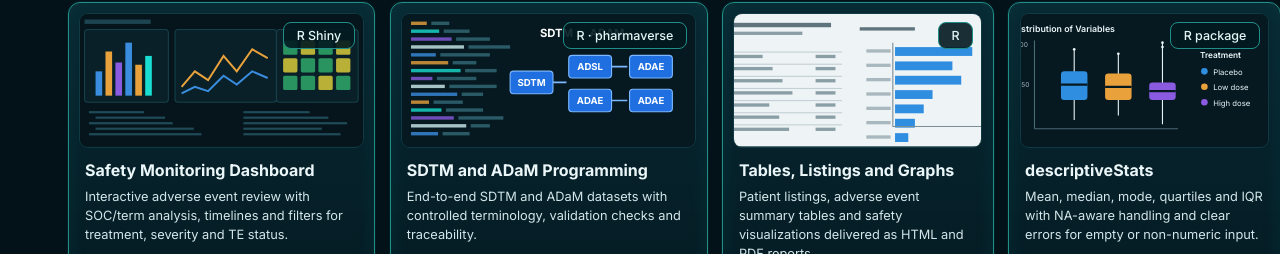
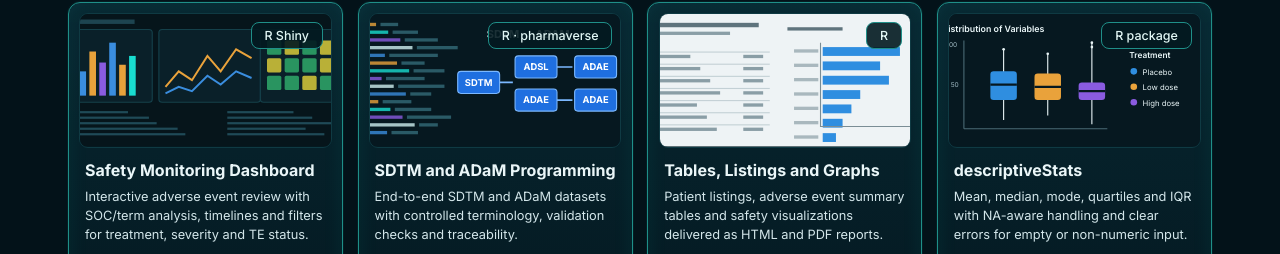
Before and after one commit to sharangnimonkar/sharangnimonkar.github.io, a plain HTML site: page index.html in a window 1280 px wide. Shown: the part 1278-1532 px from the top of the page. Drawn offline with Linux system fonts and the light colour scheme.

Commit message:
Update index.html
Updated

```diff
--- a/index.html
+++ b/index.html
@@ -343,7 +343,10 @@
 .values .vi{width:1.2rem;height:1.2rem;flex:none}
 @media (max-width:34rem){.proj-wide{padding:1.2rem 1rem}.proj-wide blockquote{font-size:1.25rem}.values{gap:.4rem;font-size:.56rem}.values span{gap:.25rem}.values .vi{width:.9rem;height:.9rem}}
 
-.projects{gap:.9rem}
+.projects{gap:.9rem;grid-template-columns:repeat(4,minmax(0,1fr))}
+.projects>*{min-width:0}
+@media (max-width:64rem){.projects{grid-template-columns:repeat(2,minmax(0,1fr))}}
+@media (max-width:34rem){.projects{grid-template-columns:minmax(0,1fr)}}
 .proj{padding:.65rem;border-color:#1f8f88;box-shadow:0 0 22px rgba(25,221,208,.07) inset,0 0 0 1px rgba(25,221,208,.05);background:linear-gradient(180deg,rgba(9,44,55,.8),rgba(5,26,34,.9))}
 .proj .thumb{height:8.4rem;margin-bottom:.8rem;border-radius:9px}
 .proj .thumb svg{width:100%;height:100%}
```
